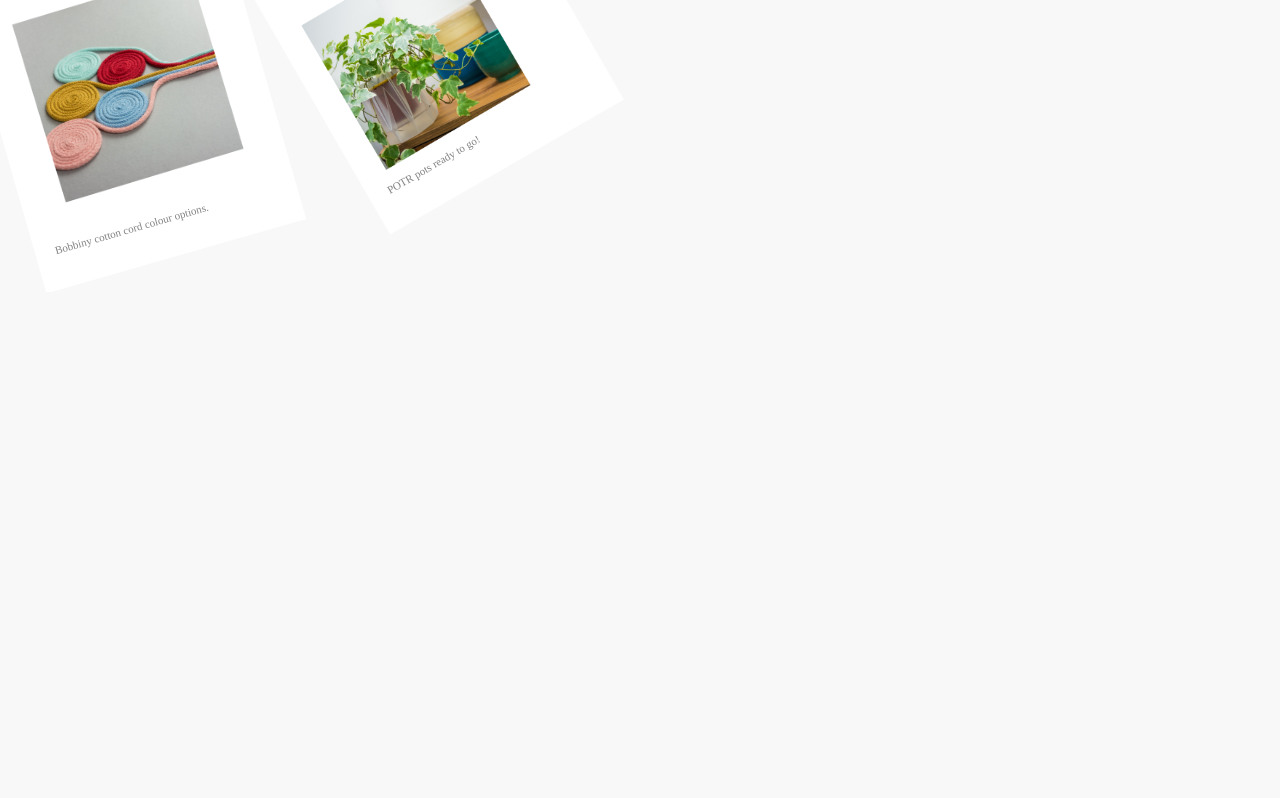
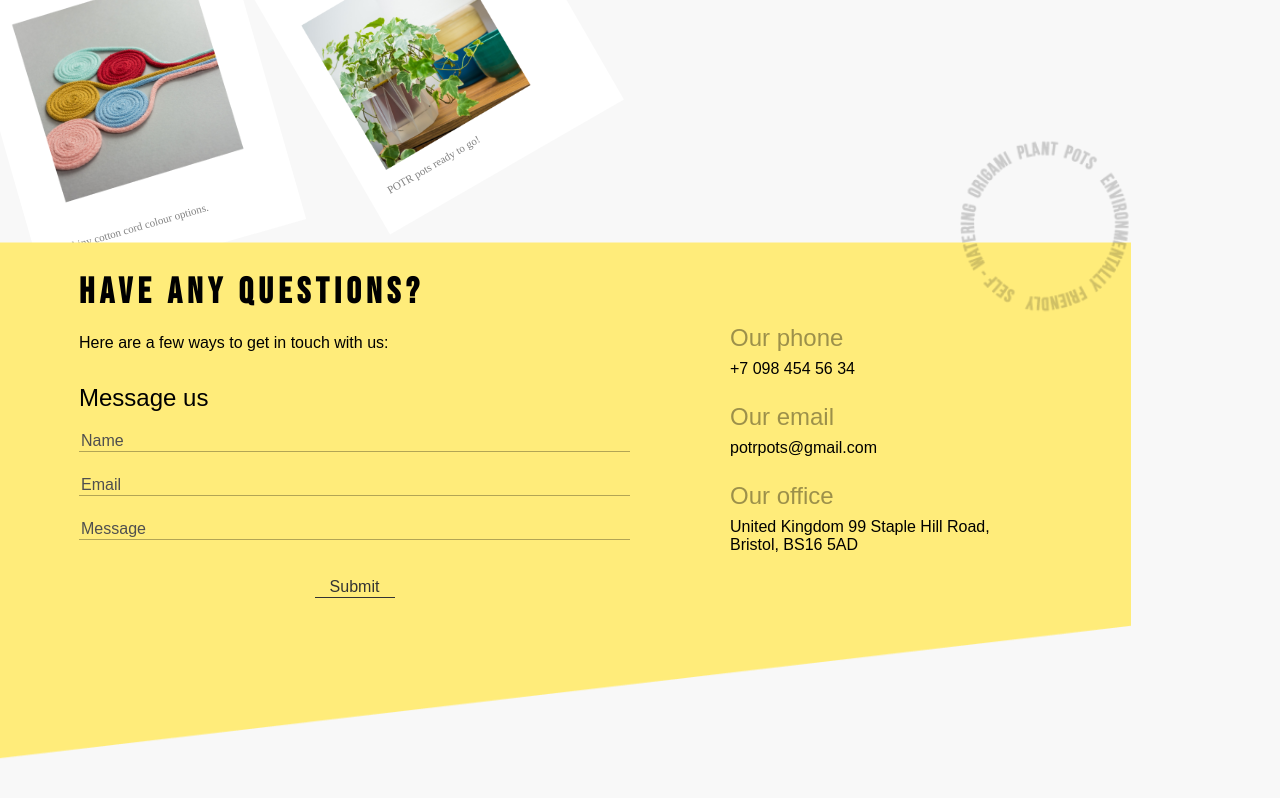
Before and after one commit to amitpatiljc/potr-pots-landing-page, a website built with Parcel: page src/index.html in a window 1280 px wide. Shown: the part 6889-7687 px from the top of the page. Before the commit the page ends 7181 px from the top, so only its background shows below. Built offline with nearby package versions, Linux system fonts and the light colour scheme; files whose address does not match are found by name.

Commit message:
added questions section

```diff
--- a/src/index.html
+++ b/src/index.html
@@ -469,6 +469,86 @@
       </div>
     </section>
 
+    <section class="questions" id="questions">
+      <div class="container">
+        <div class="questions__container">
+          <h3 class="questions__title" id="message-us">Have any questions?</h3>
+          <span class="questions_subtitle">Here  are  a few ways to get in touch with us:</span>
+          <div class="questions__content">
+            <div class="questions__message-form">
+              <span class="questions__message-us">
+                Message us
+              </span>
+              <form action="#"
+                    class="questions__form"
+                    method="post"
+                    id="form">
+                <input
+                  type="text"
+                  name="name"
+                  id="name"
+                  placeholder="Name"
+                  class="questions__input"
+                  required
+                >
+                <input
+                  type="email"
+                  name="email"
+                  id="email"
+                  placeholder="Email"
+                  class="questions__input"
+                  required
+                >
+                <input
+                  type="text"
+                  name="message"
+                  id="message"
+                  placeholder="Message"
+                  class="questions__input questions__input-last"
+                  required
+                >
+                <button
+                  class="questions__submit"
+                >
+                  Submit
+                </button>
+              </form>
+            </div>
+            <div class="questions__info">
+              <div class="questions__contact">
+                Our phone
+              </div>
+              <a
+                href="tel:+7 098 454 56 34"
+                class="questions__link"
+              >
+              +7 098 454 56 34
+              </a>
+              <div class="questions__contact">
+                Our email
+              </div>
+              <a
+                href="mailto:potrpots@gmail.com"
+                class="questions__link"
+              >
+              potrpots@gmail.com
+              </a>
+              <div class="questions__contact">
+                Our office
+              </div>
+              <a
+                href="https://goo.gl/maps/NKDDXSaKQMK2jtXRA"
+                target="_blank"
+                class="questions__link"
+              >
+              United Kingdom  99 Staple Hill Road,<br> Bristol, BS16 5AD
+              </a>
+            </div>
+          </div>
+        </div>
+      </div>
+    </section>
+
 
     <script type="text/javascript" src="scripts/main.js"></script>
   </body>
--- /dev/null
+++ b/src/styles/blocks/questions.scss
@@ -0,0 +1,180 @@
+.questions {
+
+  padding: 0 45px 90px;
+  position: relative;
+  background-image: url(/images/rectangle.png);
+  background-repeat: no-repeat;
+  background-size: cover;
+
+  @include forTablet {
+    background-image: url(/images/rect_questions-tab.png);
+    // background-size: 130%;
+    background-position: center;
+    // transform: translateY(-50%);
+    margin-bottom: 40px;
+  }
+
+  @include forDesktop {
+    background-image: url(/images/rect_questions-desk.png);
+    margin: -50px 120px 0 0;
+    background-size: cover;
+    background-position-x: -100px;
+    margin-bottom: 104px;
+  }
+
+  &__container {
+    margin: 0 34px;
+  }
+
+  &__title {
+    margin: 0 0 14px;
+    font-family: "Bebas Neue", sans-serif;
+    font-size: 36px;
+    line-height: 150%;
+    letter-spacing: 0.15em;
+    text-transform: uppercase;
+    padding-top: 30px;
+
+    &::before {
+      content: "";
+
+      position: absolute;
+
+      display: inline-block;
+      background-image: url(/images/questions__stamp.png);
+      background-size: cover;
+      background-position: center;
+      background-repeat: no-repeat;
+      width: 238px;
+      height: 238px;
+      // margin-right: 30px;
+      right: 0;
+      top: -110px;
+
+      @include forTablet {
+        right: 0;
+      }
+
+      @include forDesktop {
+        right: 10px;
+      }
+    }
+
+    @include forTablet {
+      padding-top: 24px;
+    }
+  }
+
+  &_subtitle {
+    display: inline-block;
+    margin-bottom: 40px;
+    font-family: "Proxima Nova", Arial, sans-serif;
+
+    @include forTablet {
+      margin-bottom: 28px;
+    }
+  }
+
+  &__content {
+    @include forTablet {
+      display: flex;
+      justify-content: flex-start;
+    }
+  }
+
+  &__message-us {
+    font-size: 24px;
+    line-height: 150%;
+    margin-bottom: 16px;
+    display: block;
+    font-family: "Proxima Nova", Arial, sans-serif;
+  }
+
+  &__input {
+    display: inline-block;
+    font-family: "Proxima Nova", Arial, sans-serif;
+    background-color: transparent;
+    width: 100%;
+    margin-bottom: 20px;
+    border: none;
+    border-bottom: 1px solid rgba(0, 0, 0, 0.3);
+
+    &::placeholder {
+      padding-top: 20px;
+      font-size: 16px;
+      line-height: 150%;
+      color: $c-grey2;
+      font-family: "Proxima Nova", Arial, sans-serif;
+    }
+
+    @include forTablet {
+      margin-bottom: 24px;
+      padding-bottom: 2px;
+    }
+  }
+
+  &__info {
+    @include forTablet {
+      margin-left: 100px;
+      margin-top: -60px;
+    }
+  }
+
+  &__contact {
+    font-size: 24px;
+    line-height: 150%;
+    color: rgba(0, 0, 0, 0.39);
+    font-family: "Proxima Nova", Arial, sans-serif;
+
+    @include forTablet {
+      margin-bottom: 4px;
+    }
+  }
+
+  &__link {
+    text-decoration: none;
+    color: #000;
+    display: inline-block;
+    margin-bottom: 21px;
+    transition: color 0.3s;
+
+    &:last-child {
+      margin-bottom: 90px;
+    }
+
+    &:hover {
+      color: $c-turquoise;
+    }
+  }
+
+  &__submit {
+    display: block;
+    width: 80px;
+    font-size: 16px;
+    line-height: 19px;
+    text-align: center;
+    color: #333;
+    border: none;
+    border-bottom: 1px solid #333;
+    text-decoration: none;
+    margin: 0 auto;
+    margin-bottom: 90px;
+    background-color: transparent;
+    transition: color 0.3s;
+
+    &:hover {
+      color: $c-turquoise;
+    }
+  }
+}
+
+.extra {
+  height: 600px;
+
+}
+
+@include forTablet {
+  .questions__input-last {
+    margin-bottom: 36px;
+  }
+}
--- a/src/styles/main.scss
+++ b/src/styles/main.scss
@@ -14,3 +14,4 @@
 @import "./blocks/materials.scss";
 @import "./blocks/which-size.scss";
 @import "./blocks/benefits.scss";
+@import "./blocks/questions.scss";
```
